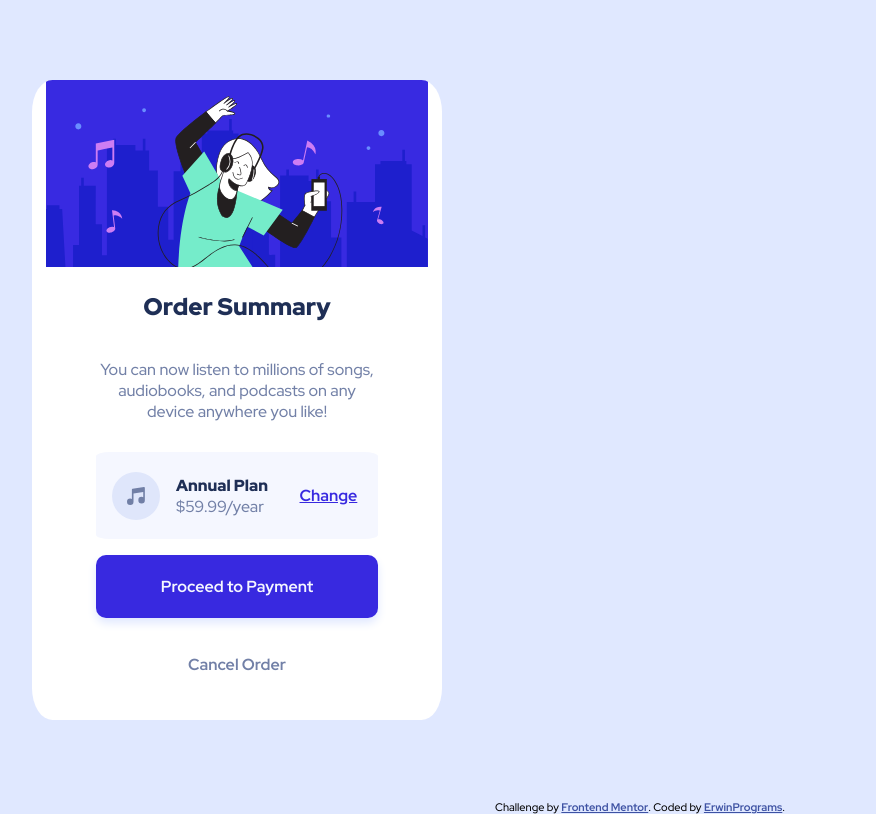
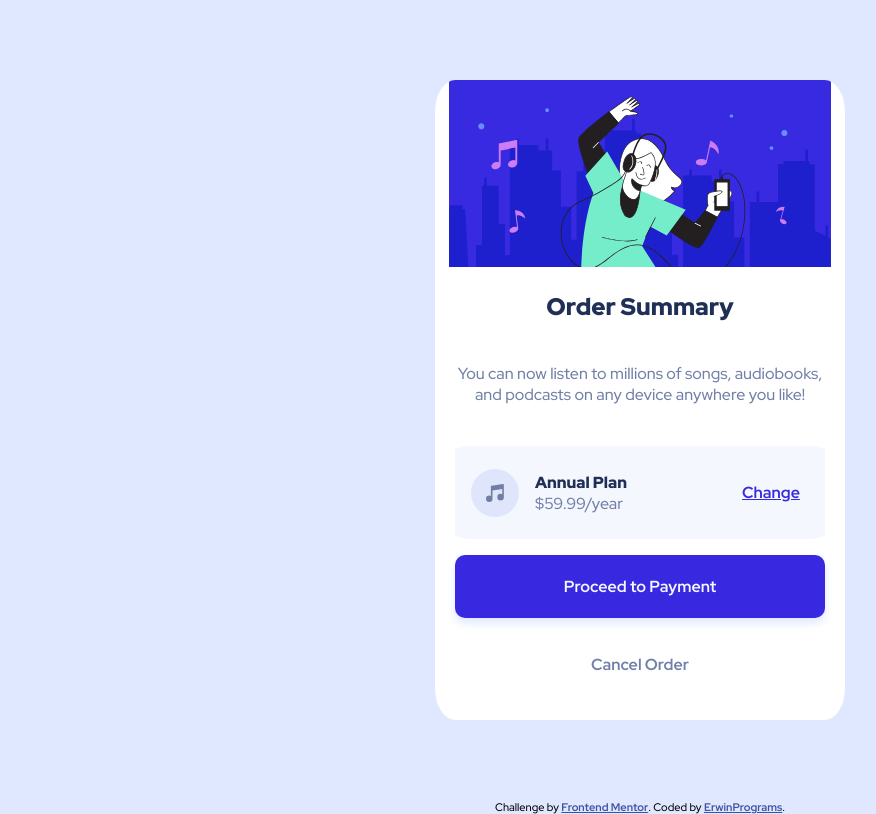
Before and after one commit to ErwinPrograms/frontendmentor-order-summary-component, a plain HTML site: page index.html in a window 1280 px wide. Shown: the whole page, without its empty margins (0-876 px from the left). Drawn offline with Linux system fonts and the light colour scheme.

Commit message:
Add centered component in body

```diff
--- a/assets/css/styles.css
+++ b/assets/css/styles.css
@@ -13,6 +13,9 @@
 body {
     margin: 0;
     background-color: var(--primary-one);
+
+    display: grid;
+    justify-content: center;
 }
 
 h2 {
@@ -46,7 +49,7 @@ a {
     min-width: 278px;
     max-width: 410px;
     margin: 10vh 2rem;
-    padding: 0 5% 1em;
+    padding: 0 1.25em 1em;
 
     display: flex;
     flex-direction: column;
```
